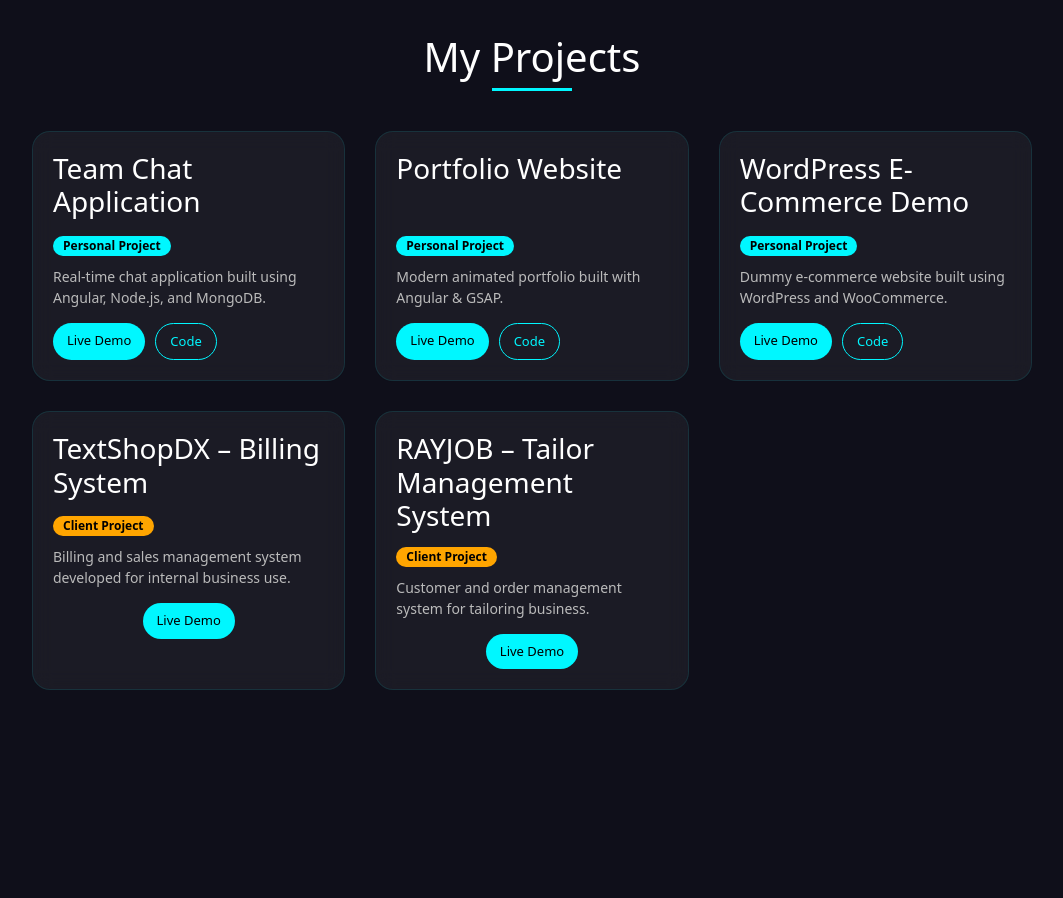
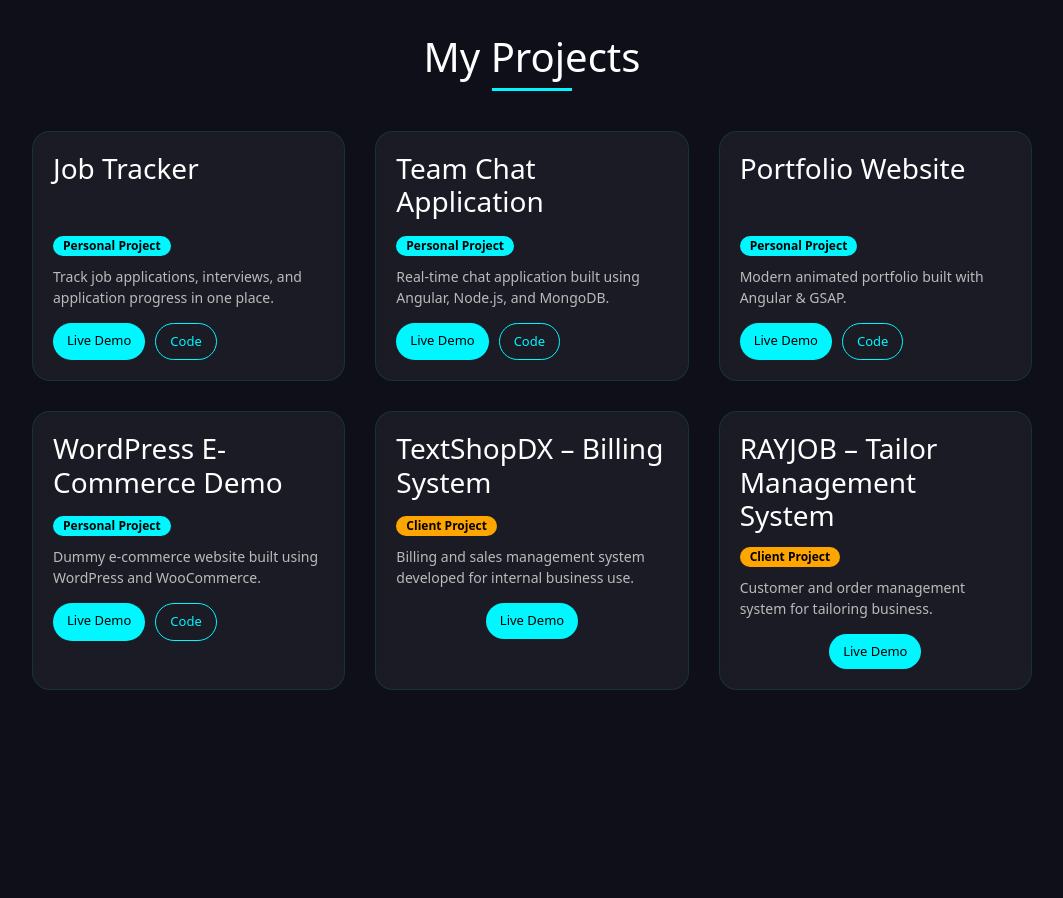
Before and after one commit to Nikhitharbhandary/portfolio, an Angular app: page / in a window 1280 px wide. Shown: the part 3200-4098 px from the top of the page, without its empty margins (108-1171 px from the left). Built offline with nearby package versions, Linux system fonts and the light colour scheme.

Commit message:
Update projects.html

```diff
--- a/src/app/projects/projects.html
+++ b/src/app/projects/projects.html
@@ -5,6 +5,18 @@
 
   <div class="project-grid">
 
+    <div class="project-card">
+      <div class="image"></div>
+      <div class="content">
+        <h3>Job Tracker</h3>
+        <span class="badge personal">Personal Project</span>
+        <p> Track job applications, interviews, and application progress in one place.</p>
+        <div class="buttons">
+          <a href="https://job-tracker-8u6n.onrender.com/" class="live">Live Demo</a>
+          <a href="https://github.com/Nikhitharbhandary/job-tracker" class="demo ">Code</a>
+        </div>
+      </div>
+    </div>
     <div class="project-card">
       <div class="image"></div>
       <div class="content">
```
